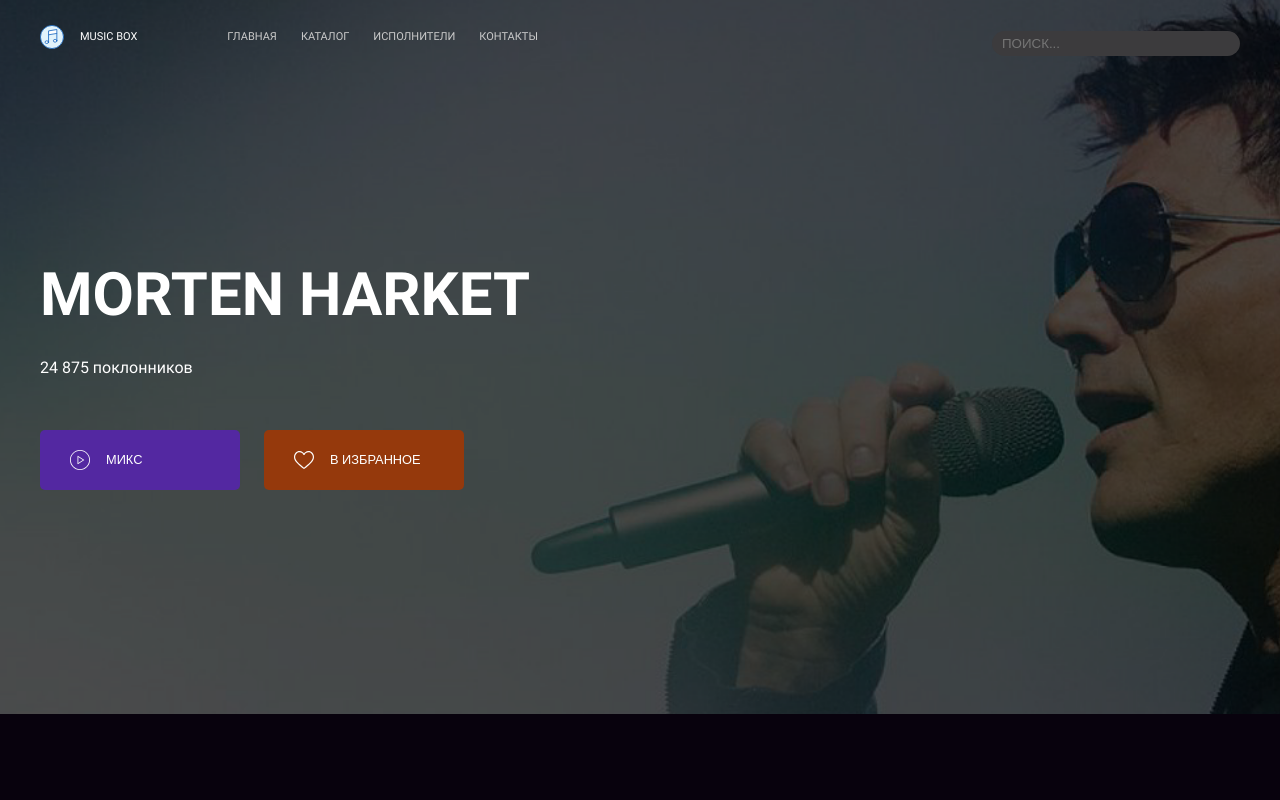
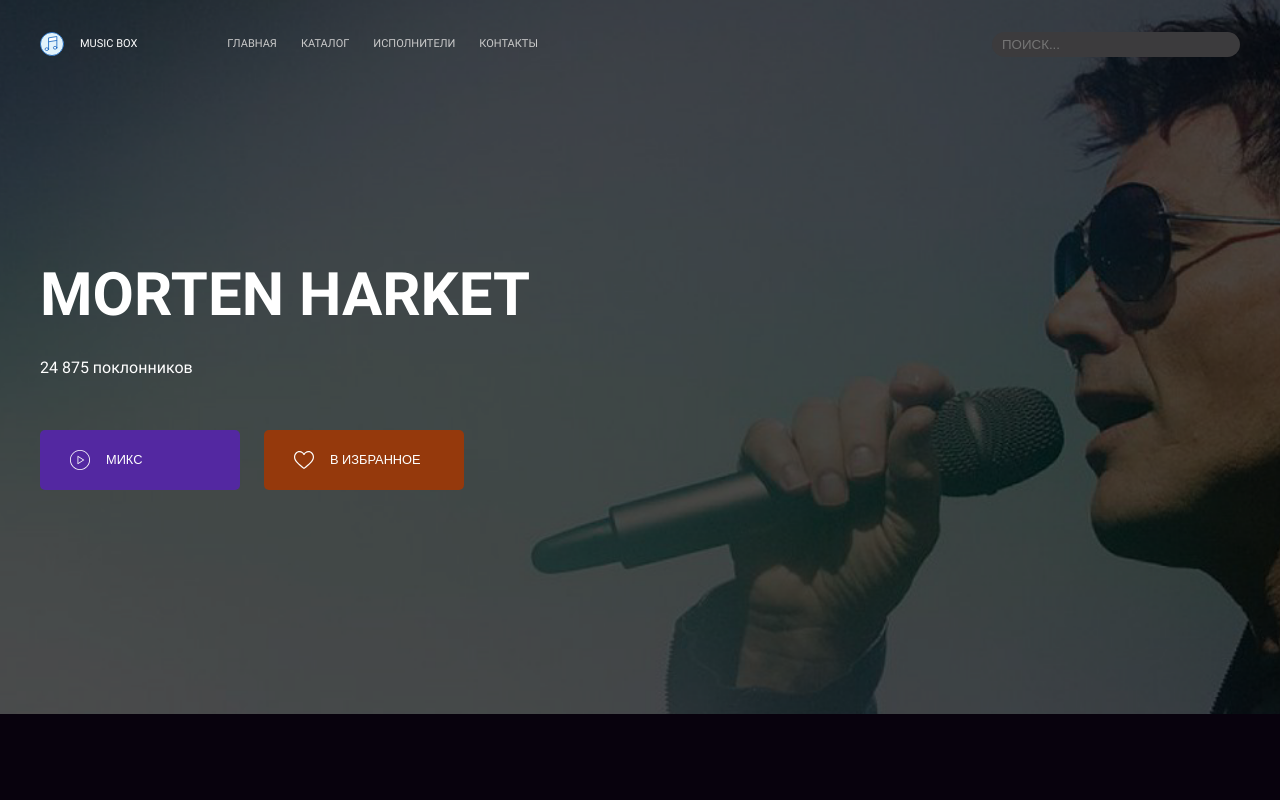
Before and after one commit to valynka/layout-designer-project-56, a website: page src/artist.html in a window 1280 px wide. Shown: the top 800 px of the page. Drawn offline with Linux system fonts and the light colour scheme.

Commit message:
edits in header

```diff
--- a/src/artist.html
+++ b/src/artist.html
@@ -11,15 +11,17 @@
     <header class="flex">
         <div class="logo flex">
             <img src="images/logo.svg" alt="music box logo">
-            <a href="#" class="link header-link text-xs uppercase text-white">Music Box</a>
+            <p class="logo-text text-xs uppercase text-white">Music Box</p>
         </div>
-        <div class="links text-xs flex">
-            <a href="#" class="link header-link uppercase">Главная</a>
-            <a href="#" class="link header-link uppercase">Каталог</a>
-            <a href="#" class="link header-link uppercase">Исполнители</a>
-            <a href="#" class="link header-link uppercase">Контакты</a>
-        </div>
-        <div class="search flex">
+        <nav>
+            <ul class="links text-xs flex">
+                <li><a href="#" class="link header-link uppercase">Главная</a></li>
+                <li><a href="#" class="link header-link uppercase">Каталог</a></li>
+                <li><a href="#" class="link header-link uppercase">Исполнители</a></li>
+                <li><a href="#" class="link header-link uppercase">Контакты</a></li>
+            </ul>
+        </nav>
+        <div class="search">
             <input type="text" name="search" placeholder="Поиск...">
         </div>
     </header>
--- a/src/scss/_general.scss
+++ b/src/scss/_general.scss
@@ -26,15 +26,12 @@
 @mixin container {
   @include content-position-center;
 
-  max-width: 100%;
+  box-sizing: border-box;
+
+  width: 100%;
+  max-width: 1240px;
   padding-left: 20px;
   padding-right: 20px;
-
-  @media (min-width: 1240px) {
-    max-width: 1200px;
-    padding-left: 0;
-    padding-right: 0;
-  }
 }
 
 .link {
--- a/src/scss/blocks/_header.scss
+++ b/src/scss/blocks/_header.scss
@@ -6,17 +6,26 @@ header {
 	right: 0;
 	left: 0;
 
+	&.flex {
+		gap: 50px;
+		align-items: center;
+	}
+
 	@media (max-width: $md-width) {
 		&.flex {
 			flex-direction: column;
-			gap: 10px;
+			gap: 0;
+			align-items: flex-start;
 		}
+	}
+
+	nav {
+		flex-grow: 1;
+		flex-shrink: 2;
 	}
 }
 
 .logo {
-	margin-right: 90px;
-
 	&.flex {
 		align-items: center;
 	}
@@ -30,10 +39,6 @@ header {
 }
 
 .links {
-	@include reset;
-
-	margin-right: 40px;
-
 	list-style-type: none;
 
 	&.flex {
@@ -41,14 +46,14 @@ header {
 		align-items: center;
 	}
 
+	@media (max-width: $md-width) {
+		padding-left: 0;
+	}
+
 	@media (max-width: $phone-width) {
-		li {
-			width: 100%;
-		}
-
 		&.flex {
 			flex-direction: column;
-			gap: 1px;
+			gap: 0;
 			align-items: flex-start;
 		}
 	}
@@ -60,10 +65,6 @@ header {
 }
 
 .search {
-	position: absolute;
-	top: 6px;
-	right: 0;
-
 	input {
 		box-sizing: border-box;
 		width: 248px;
@@ -86,11 +87,7 @@ header {
 		}
 	}
 
-	@media (max-width: 1239px) {
-		right: 20px;
-	}
-
-	@media (max-width: $md-width) {
-		position: static;
+	@media (max-width: $phone-width) {
+		width: 100%;
 	}
 }
```
Also changed, not shown: src/index.html (+2 -0 lines), src/css/app.css, 1 other file.
